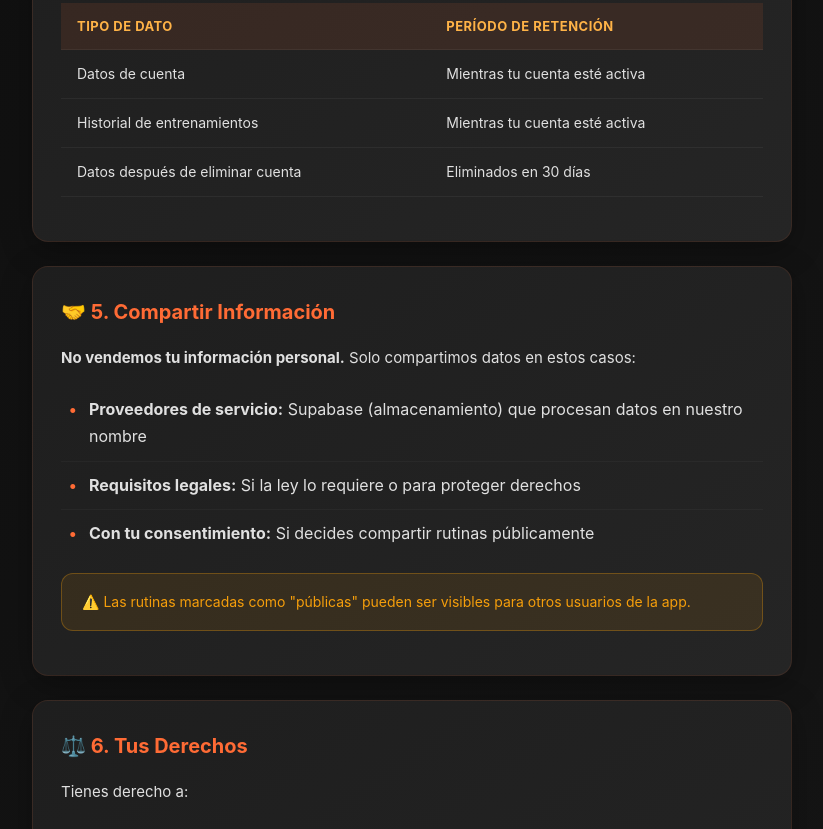
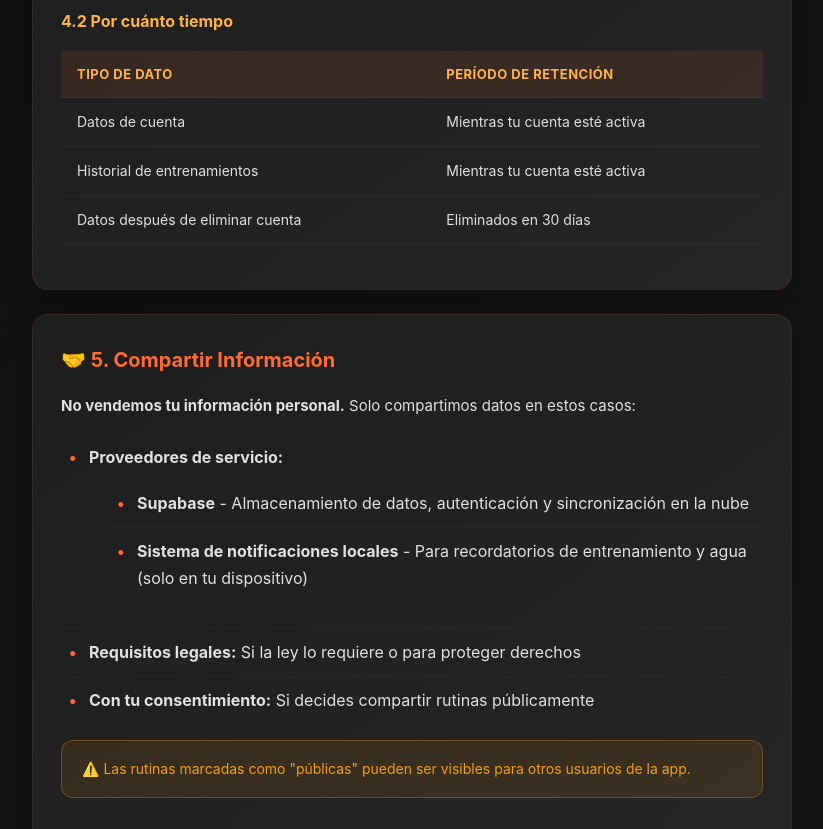
Before and after one commit to AdonisGomez/ironjab-privacy-policy, a plain HTML site: page index.html in a window 1280 px wide. Shown: the part 2561-3390 px from the top of the page, without its empty margins (228-1051 px from the left). Drawn offline with Linux system fonts and the light colour scheme.

Commit message:
Actualizar política de privacidad: agregar mención de servicios de terceros (Supabase, notificaciones locales) y clarificar recopilación de datos

```diff
--- a/index.html
+++ b/index.html
@@ -394,10 +394,11 @@
                 <li>Tipo de dispositivo y sistema operativo</li>
                 <li>Versión de la aplicación</li>
                 <li>Datos de uso anónimos para mejorar la app</li>
+                <li>Información de conectividad (para verificar conexión a internet)</li>
             </ul>
 
             <div class="info-box">
-                <p>ℹ️ <strong>Nota:</strong> No recopilamos datos de ubicación, contactos, ni accedemos a otras aplicaciones de tu dispositivo.</p>
+                <p>ℹ️ <strong>Nota:</strong> No recopilamos datos de ubicación GPS, contactos, ni accedemos a otras aplicaciones de tu dispositivo. Las notificaciones se procesan localmente en tu dispositivo.</p>
             </div>
         </div>
 
@@ -449,7 +450,12 @@
             <h2>🤝 5. Compartir Información</h2>
             <p><strong>No vendemos tu información personal.</strong> Solo compartimos datos en estos casos:</p>
             <ul>
-                <li><strong>Proveedores de servicio:</strong> Supabase (almacenamiento) que procesan datos en nuestro nombre</li>
+                <li><strong>Proveedores de servicio:</strong>
+                    <ul style="margin-top: 8px; padding-left: 20px;">
+                        <li><strong>Supabase</strong> - Almacenamiento de datos, autenticación y sincronización en la nube</li>
+                        <li><strong>Sistema de notificaciones locales</strong> - Para recordatorios de entrenamiento y agua (solo en tu dispositivo)</li>
+                    </ul>
+                </li>
                 <li><strong>Requisitos legales:</strong> Si la ley lo requiere o para proteger derechos</li>
                 <li><strong>Con tu consentimiento:</strong> Si decides compartir rutinas públicamente</li>
             </ul>
```
